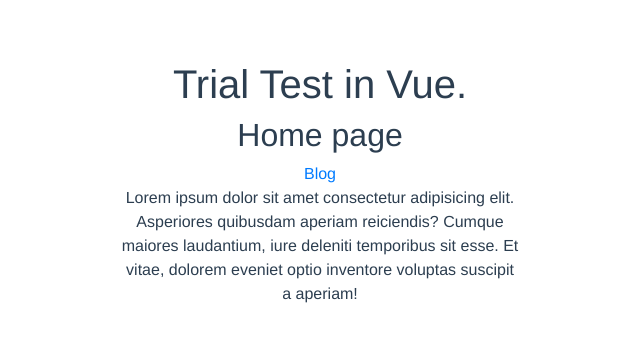
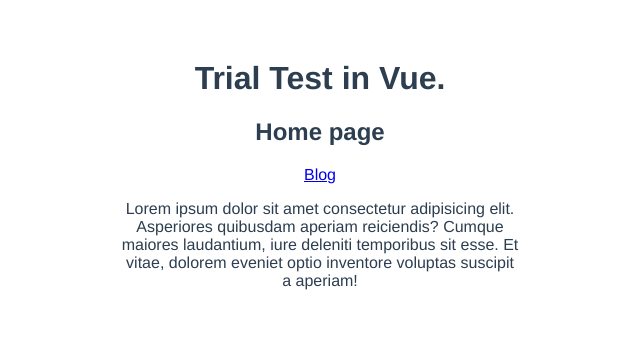
Before and after one commit to Seregazlodei/trial-task-vue, a Vue app: page / in a window 1280 px wide. Shown: the top 338 px of the page, without its empty margins (320-960 px from the left). Built offline with nearby package versions, Linux system fonts and the light colour scheme.

Commit message:
Revert "Bootstrap-vue is here" (before bootstrap)
This reverts commit 8fbcf95b50aeb595716765e5382dedc4d1536648.

```diff
--- a/package.json
+++ b/package.json
@@ -7,10 +7,8 @@
     "build": "vue-cli-service build"
   },
   "dependencies": {
-    "bootstrap": "^4.5.2",
-    "bootstrap-vue": "^2.17.3",
     "core-js": "^3.6.5",
-    "vue": "^2.6.12",
+    "vue": "^2.6.11",
     "vue-router": "^3.4.6",
     "vuex": "^3.5.1"
   },
--- a/src/components/PostForm.vue
+++ b/src/components/PostForm.vue
@@ -1,8 +1,8 @@
 <template>
     <form @submit.prevent="submit">
-        <b-form-input placeholder="title"></b-form-input>
-        <b-form-input placeholder="body"></b-form-input>
-        <b-button variant="dark" type="submit">Create Post</b-button>
+        <input type="text" placeholder="title" v-model="title">
+        <input type="text" placeholder="body" v-model="body">
+        <button type="submit">Create Post</button>
         <hr>
     </form>
 </template>
--- a/src/main.js
+++ b/src/main.js
@@ -2,12 +2,6 @@ import Vue from 'vue'
 import store from './store'
 import App from './App.vue'
 import router from './router'
-import { BootstrapVue, IconsPlugin } from 'bootstrap-vue'
-
-import 'bootstrap/dist/css/bootstrap.css'
-import 'bootstrap-vue/dist/bootstrap-vue.css'
-
-Vue.use(BootstrapVue)
 
 Vue.config.productionTip = false
 
--- a/src/views/Home.vue
+++ b/src/views/Home.vue
@@ -1,7 +1,7 @@
 <template>
     <div>
         <h2>Home page</h2>
-        <b-link href="/blog">Blog</b-link>
+        <a href="/blog">Blog</a>
         <p>Lorem ipsum dolor sit amet consectetur adipisicing elit. Asperiores quibusdam aperiam reiciendis? Cumque maiores laudantium, iure deleniti temporibus sit esse. Et vitae, dolorem eveniet optio inventore voluptas suscipit a aperiam!</p>
 
     </div>
```
Also changed, not shown: 1 other file (tests, documents, lock files or other folders).
